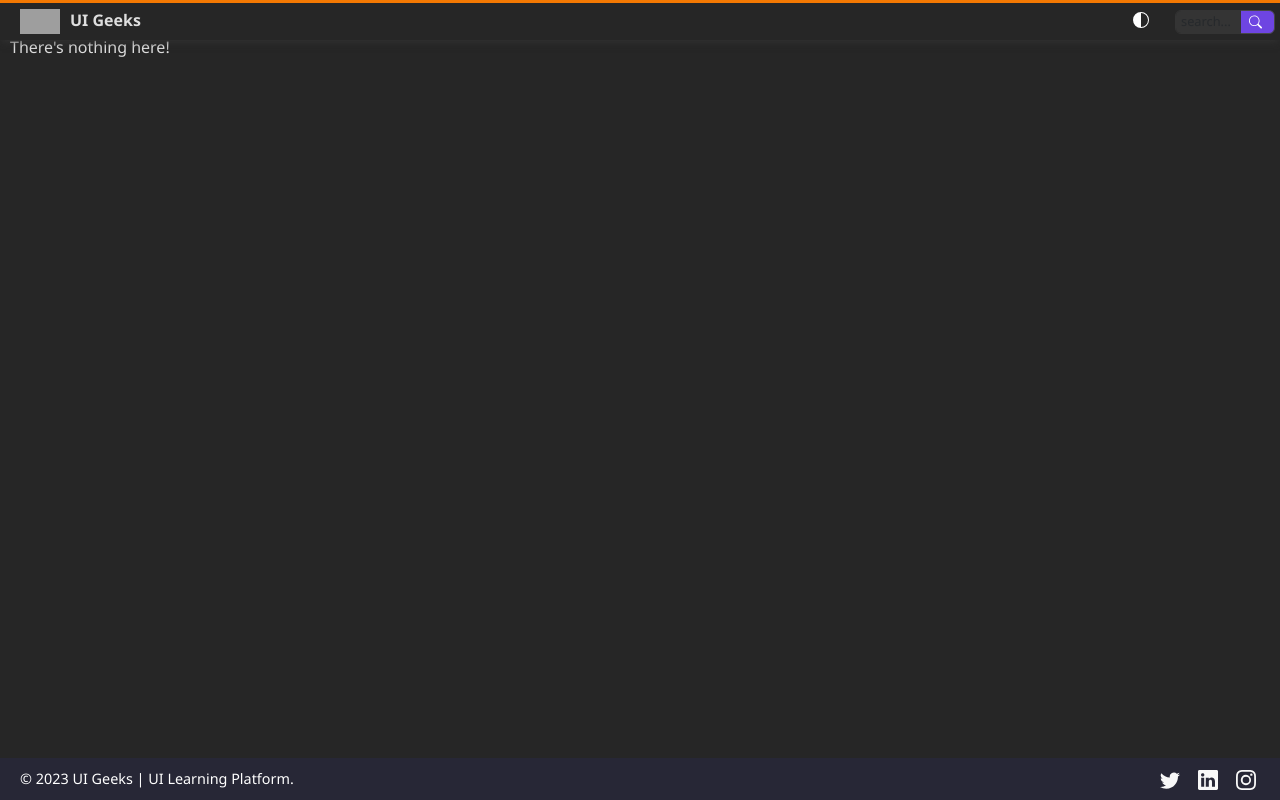
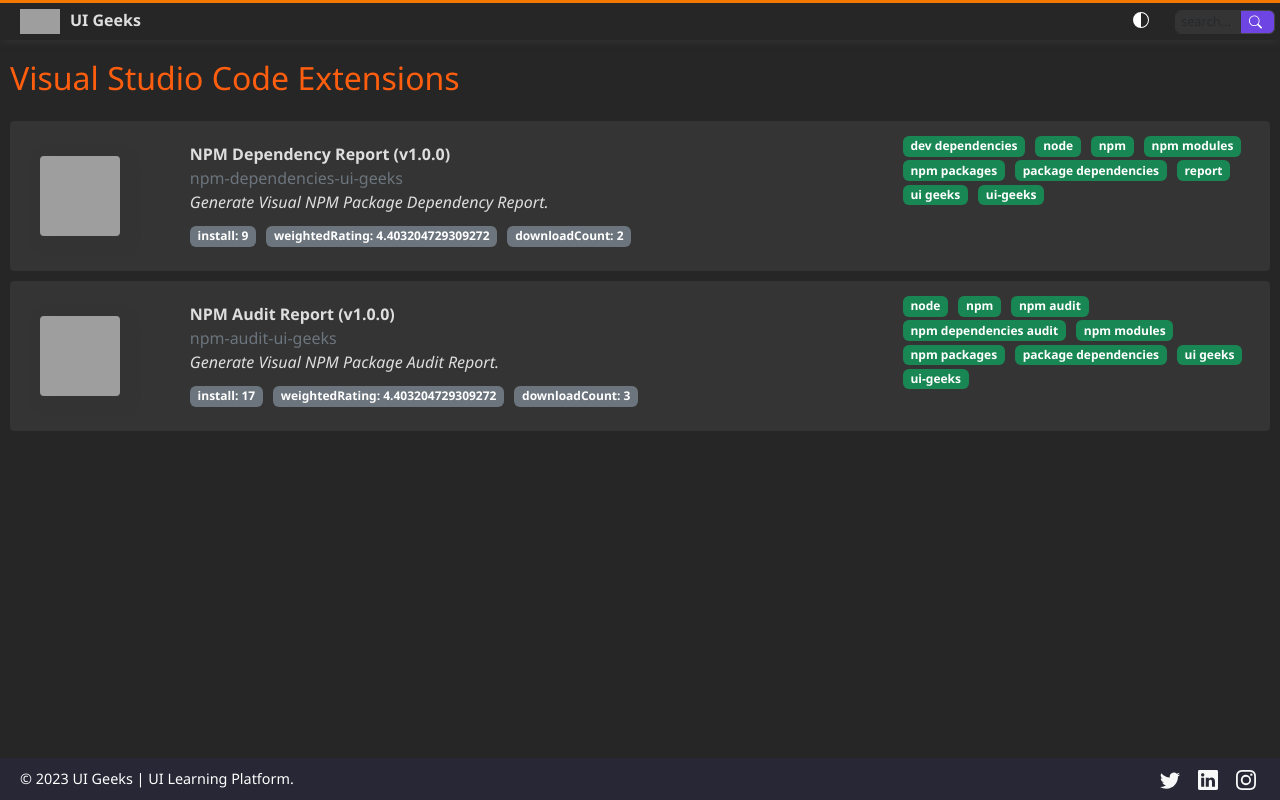
Before and after one commit to yals-tech/ui-geeks, a React app: page /#/vscode-extensions in a window 1280 px wide. Built offline with nearby package versions, Linux system fonts and the light colour scheme; grey boxes are pictures that could not be loaded; the HTML template or start-up script is replaced by a standard one.

Commit message:
Added vscode extension page

```diff
--- /dev/null
+++ b/src/components/vscode-extensions/vscode-extension.scss
@@ -0,0 +1,21 @@
+@import '../../scss/variables.scss';
+
+.#{$appPrefix}-vscode-extention {
+  .ext-image {
+    width: 10%;
+  }
+
+  .ext-detail {
+    margin-left: 50px;
+    margin-top: 10px;
+    width: 60%;
+  }
+
+  .ext-tags {
+    width: 30%;
+  }
+  .ext-stat {
+    display: inline;
+    margin-right: 10px;
+  }
+}
--- /dev/null
+++ b/src/components/vscode-extensions/vscode-extension.tsx
@@ -0,0 +1,186 @@
+import classNames from 'classnames';
+import React, { memo, useEffect, useState } from 'react';
+import { AppPrefix } from '../../util/app-constants';
+import Heading from '../shared/heading/heading';
+import { I } from '../shared/util/util';
+import YALSBadge from '../shared/yals-badge/yals-badge';
+import YALSBox from '../shared/yals-box/yals-box';
+import { YALSButtonVariantTypes } from '../shared/yals-button/yals-button.types';
+import YalsFlex from '../shared/yals-flex/yals-flex';
+import { FlexJustifyContentTypes } from '../shared/yals-flex/yals-flex.types';
+import YalsImage from '../shared/yals-image/yals-image';
+import './vscode-extension.scss';
+
+const VSCodeExtesnsionComponent = () => {
+  const extCls = classNames({
+    [`${AppPrefix}-vscode-extention`]: true,
+    'mt-4': true
+  });
+
+  const [extensionList] = useState([
+    {
+      extensionId: 'd5849a88-f199-41b9-9061-3633cd7edece',
+      extensionName: 'npm-dependencies-ui-geeks',
+      displayName: 'NPM Dependency Report',
+      flags: 'validated, public',
+      shortDescription: 'Generate Visual NPM Package Dependency Report.',
+      versions: [
+        {
+          version: '1.0.0',
+          flags: 'validated',
+          lastUpdated: '2023-05-05T17:20:00.077Z',
+          files: [
+            {
+              assetType: 'Microsoft.VisualStudio.Services.Icons.Small',
+              source:
+                'https://skumarmca2010.gallerycdn.vsassets.io/extensions/skumarmca2010/npm-dependencies-ui-geeks/1.0.0/1683306986931/Microsoft.VisualStudio.Services.Icons.Small'
+            }
+          ]
+        }
+      ],
+      categories: ['Visualization'],
+      tags: [
+        'dev dependencies',
+        'node',
+        'npm',
+        'npm modules',
+        'npm packages',
+        'package dependencies',
+        'report',
+        'ui geeks',
+        'ui-geeks'
+      ],
+      statistics: [
+        {
+          statisticName: 'install',
+          value: 9
+        },
+        {
+          statisticName: 'weightedRating',
+          value: 4.403204729309272
+        },
+        {
+          statisticName: 'downloadCount',
+          value: 2
+        }
+      ]
+    },
+    {
+      extensionId: '232e506e-6fdd-40c7-bc1b-bf30c9e38a56',
+      extensionName: 'npm-audit-ui-geeks',
+      displayName: 'NPM Audit Report',
+      flags: 'validated, public',
+      shortDescription: 'Generate Visual NPM Package Audit Report.',
+      versions: [
+        {
+          version: '1.0.0',
+          files: [
+            {
+              assetType: 'Microsoft.VisualStudio.Services.Icons.Small',
+              source:
+                'https://skumarmca2010.gallerycdn.vsassets.io/extensions/skumarmca2010/npm-audit-ui-geeks/1.0.0/1683306961513/Microsoft.VisualStudio.Services.Icons.Small'
+            }
+          ]
+        }
+      ],
+      categories: ['Visualization'],
+      tags: [
+        'node',
+        'npm',
+        'npm audit',
+        'npm dependencies audit',
+        'npm modules',
+        'npm packages',
+        'package dependencies',
+        'ui geeks',
+        'ui-geeks'
+      ],
+      statistics: [
+        {
+          statisticName: 'install',
+          value: 17
+        },
+        {
+          statisticName: 'weightedRating',
+          value: 4.403204729309272
+        },
+        {
+          statisticName: 'downloadCount',
+          value: 3
+        }
+      ]
+    }
+  ]);
+  const getExtentionList = () => {};
+
+  useEffect(() => {
+    getExtentionList();
+  });
+
+  return (
+    <div className={extCls}>
+      <Heading as='h1'>Visual Studio Code Extensions</Heading>
+      {extensionList.map((ext: any) => {
+        return (
+          <YALSBox key={ext.extensionName}>
+            <YalsFlex justifyContent={FlexJustifyContentTypes.FlexStart}>
+              <div className='ext-image'>
+                <YalsImage
+                  width='80px'
+                  height='80px'
+                  imagePath={ext.versions[0].files[0].source}
+                  alt={ext.displayName}
+                />
+              </div>
+
+              <div className='ext-detail'>
+                <a
+                  target='_blank'
+                  href={`https://marketplace.visualstudio.com/items?itemName=skumarmca2010.${ext.extensionName}`}
+                >
+                  <b>
+                    {ext.displayName} (v{ext.versions[0].version})
+                  </b>
+                </a>
+
+                <br />
+                <div className='text-secondary'>{ext.extensionName}</div>
+                <div className='mb-2'>
+                  <I>{ext.shortDescription}</I>
+                </div>
+
+                <div>
+                  {ext.statistics.map((stat: any) => {
+                    return (
+                      <div className='ext-stat' key={stat.statisticName}>
+                        <YALSBadge
+                          content={`${stat.statisticName}: ${stat.value}`}
+                          bg='secondary'
+                        />
+                      </div>
+                    );
+                  })}
+                </div>
+              </div>
+
+              <div className='ext-tags'>
+                {ext.tags.map((tag: string) => {
+                  return (
+                    <div className='ext-stat' key={tag}>
+                      <YALSBadge
+                        content={tag}
+                        bg={YALSButtonVariantTypes.Success}
+                      />
+                    </div>
+                  );
+                })}
+              </div>
+            </YalsFlex>
+          </YALSBox>
+        );
+      })}
+    </div>
+  );
+};
+
+export default memo(VSCodeExtesnsionComponent);
--- a/src/routes/routes.tsx
+++ b/src/routes/routes.tsx
@@ -11,6 +11,9 @@
 import { THEME } from '../util/util';
 import JSRoutes from './js-routes';
 import ReactRoutes from './react-routes';
+const VscodeExtension = React.lazy(
+  () => import(`../components/vscode-extensions/vscode-extension`)
+);
 
 const Quotes = lazy(() => import('../components/quotes/quotes'));
 
@@ -48,6 +51,7 @@
             <Routes>
               <Route path='/' element={<Home />} />
               <Route path='/privacy-policy' element={<YalsPrivacyPolicy />} />
+              <Route path='/vscode-extensions' element={<VscodeExtension />} />
               <Route
                 path='/terms-of-service'
                 element={<YalsTermsConditions />}
```
